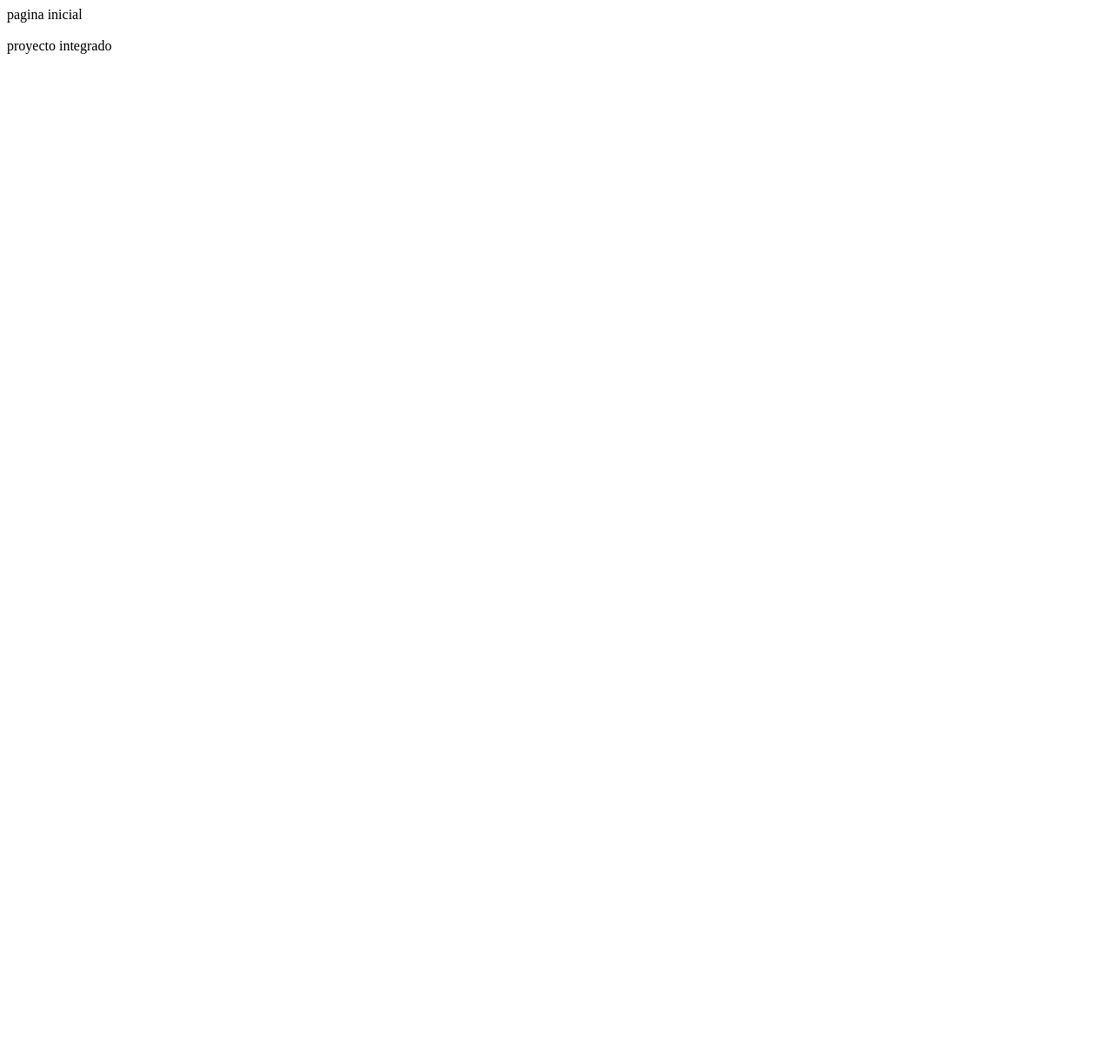
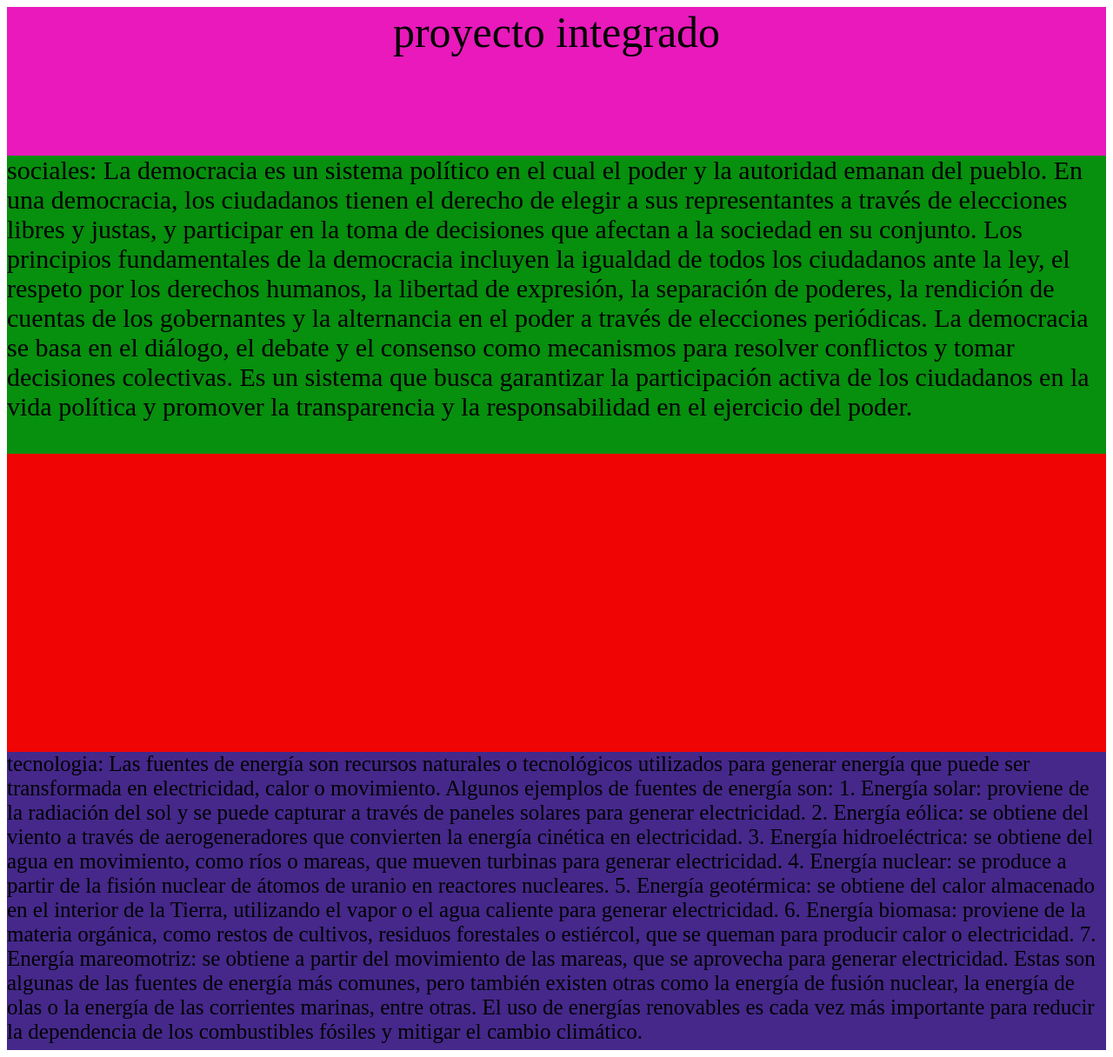
Before and after one commit to Megakiller1406/trabajo-juan-manuel-monsalve-8-3-, a plain HTML site: page index.html in a window 1280 px wide. Shown: the whole page at 87% size. Before the commit the page ends 800 px from the top, so only its background shows below. Drawn offline with Linux system fonts and the light colour scheme.

Commit message:
actualizacion 3 18-04-2024

```diff
--- a/index.html
+++ b/index.html
@@ -4,10 +4,83 @@
     <meta charset="UTF-8">
     <meta name="viewport" content="width=device-width, initial-scale=1.0">
     <title>Document</title>
+    <link rel="stylesheet" href="temas.css">
 </head>
 <body>
-   pagina inicial <br><br>
 
-   proyecto integrado
+<div  class="contenedor">
+
+    <div  class="encabezado">
+
+proyecto integrado
+
+
+    </div>
+    <div  class="sociales">
+
+
+
+  sociales:          La democracia es un sistema político en el cual el poder y la autoridad emanan del pueblo.
+ En una democracia, los ciudadanos tienen el derecho de elegir a sus representantes a través
+  de elecciones libres y justas, y participar en la toma de decisiones que afectan a la sociedad
+   en su conjunto.
+
+Los principios fundamentales de la democracia incluyen la igualdad de todos los ciudadanos ante la ley,
+ el respeto por los derechos humanos, la libertad de expresión, la separación de poderes, la rendición de
+  cuentas de los gobernantes y la alternancia en el poder a través de elecciones periódicas.
+
+La democracia se basa en el diálogo, el debate y el consenso como mecanismos para resolver conflictos
+y tomar decisiones colectivas. Es un sistema que busca garantizar la participación
+activa de los ciudadanos en la vida política y promover la transparencia y la responsabilidad
+ en el ejercicio del poder.
+    </div>
+    <div  class="ingles"></div>
+    <div  class="tecnologia">
+
+tecnologia:
+Las fuentes de energía son recursos naturales o tecnológicos utilizados para generar
+ energía que puede ser transformada en electricidad, calor o movimiento. Algunos
+ ejemplos de fuentes de energía son:
+
+1. Energía solar: proviene de la radiación del sol y se puede capturar a través de
+ paneles solares para generar electricidad.
+
+2. Energía eólica: se obtiene del viento a través de aerogeneradores que convierten
+ la energía cinética en electricidad.
+
+3. Energía hidroeléctrica: se obtiene del agua en movimiento, como ríos o mareas, que
+ mueven turbinas para generar electricidad.
+
+4. Energía nuclear: se produce a partir de la fisión nuclear de átomos de uranio en
+reactores nucleares.
+
+5. Energía geotérmica: se obtiene del calor almacenado en el interior de la
+ Tierra, utilizando el vapor o el agua caliente para generar electricidad.
+
+6. Energía biomasa: proviene de la materia orgánica, como restos de cultivos, residuos
+ forestales o estiércol, que se queman para producir calor o electricidad.
+
+7. Energía mareomotriz: se obtiene a partir del movimiento de las mareas, que se
+ aprovecha para generar electricidad.
+
+Estas son algunas de las fuentes de energía más comunes, pero también existen otras
+ como la energía de fusión nuclear, la energía de olas o la energía de las corrientes
+  marinas, entre otras. El uso de energías renovables es cada vez más importante para
+   reducir la dependencia de los combustibles fósiles y mitigar el cambio climático.
+
+
+
+
+
+
+    </div>
+
+<div></div>
+
+
+
+
+
+
 </body>
 </html>
--- /dev/null
+++ b/temas.css
@@ -0,0 +1,41 @@
+.contenedor{
+
+    width: 100%;
+    height:  1200px;
+    background-color: blueviolet;
+display: flex;
+flex-direction: column;
+
+}
+
+.encabezado{
+width: 100%;
+height:   200px;
+background-color: rgb(233, 25, 188);
+
+font-size: 50px;
+text-align: center;
+}
+.sociales{
+
+    width: 100%;
+    height:   400px;
+    background-color: rgb(7, 143, 14);
+
+font-size: 30px;
+
+}
+.ingles{
+    width: 100%;
+    height:   400px;
+    background-color: rgb(241, 4, 4);
+
+}
+.tecnologia{
+    width: 100%;
+    height:   400px;
+    background-color: rgb(69, 40, 138);
+
+font-size: 25px;
+
+}
```
